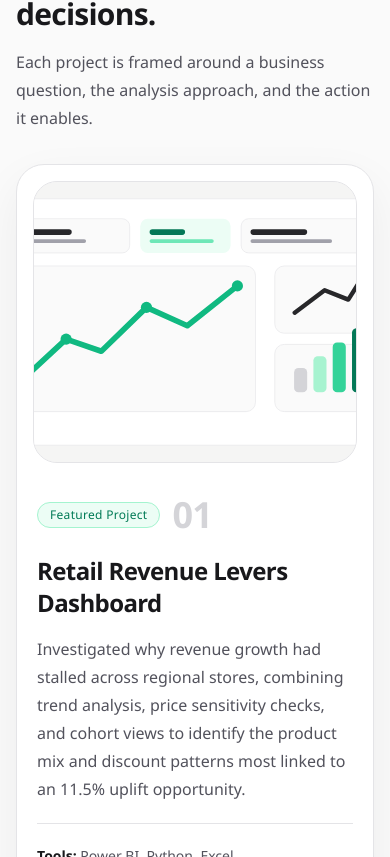
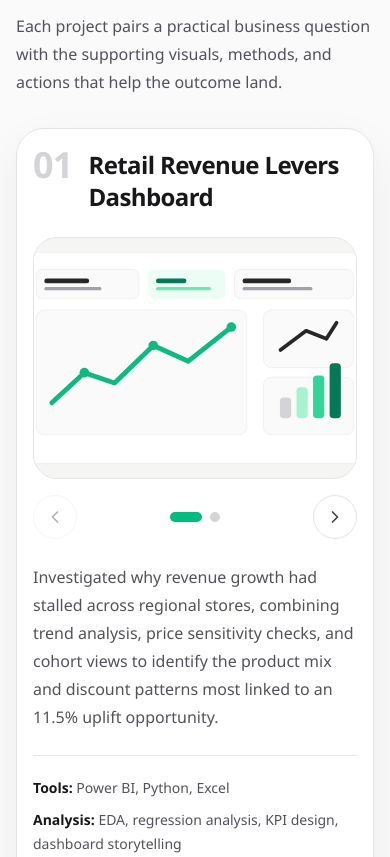
Before and after one commit to joanne-thai/joanne-thai.github.io, a React (Vite) app: page / in a window 390 px wide. Shown: the part 2407-3264 px from the top of the page. Built offline with nearby package versions, Linux system fonts and the light colour scheme.

Commit message:
update project section

```diff
--- a/index.html
+++ b/index.html
@@ -10,6 +10,7 @@
       name="description"
       content="Joanne Thai is a data analyst building thoughtful dashboards, business insights, and case-study driven reporting experiences."
     />
+    <link rel="icon" type="image/svg+xml" href="/favicon.svg" />
     <title>Joanne Thai | Data Analyst Portfolio</title>
   </head>
   <body>
--- a/src/components/project-showcase-card.tsx
+++ b/src/components/project-showcase-card.tsx
@@ -1,6 +1,6 @@
-import { ArrowUpRight } from "lucide-react";
+import { ArrowRight, ArrowUpRight, ChevronLeft, ChevronRight } from "lucide-react";
+import { useRef, useState } from "react";
 import { Link } from "react-router-dom";
-import { Badge } from "@/components/ui/badge";
 import { buttonVariants } from "@/components/ui/button";
 import { Card } from "@/components/ui/card";
 import { cn } from "@/lib/utils";
@@ -12,10 +12,9 @@ interface ProjectShowcaseCardProps {
   description: string;
   tools: string;
   analysis: string;
-  image: string;
+  images: string[];
   githubUrl: string;
   detailPageEnabled: boolean;
-  badge?: string;
 }
 
 export function ProjectShowcaseCard({
@@ -25,30 +24,131 @@ export function ProjectShowcaseCard({
   description,
   tools,
   analysis,
-  image,
+  images,
   githubUrl,
   detailPageEnabled,
-  badge,
 }: ProjectShowcaseCardProps) {
+  const showcaseImages = images.length >= 2 ? images.slice(0, 2) : [images[0], images[0]];
+  const sliderRef = useRef<HTMLDivElement | null>(null);
+  const [activeSlide, setActiveSlide] = useState(0);
+
+  const scrollToSlide = (nextIndex: number) => {
+    const slider = sliderRef.current;
+
+    if (!slider) {
+      return;
+    }
+
+    const clampedIndex = Math.max(0, Math.min(nextIndex, showcaseImages.length - 1));
+    slider.scrollTo({
+      left: clampedIndex * slider.clientWidth,
+      behavior: "smooth",
+    });
+    setActiveSlide(clampedIndex);
+  };
+
+  const handleSliderScroll = () => {
+    const slider = sliderRef.current;
+
+    if (!slider || slider.clientWidth === 0) {
+      return;
+    }
+
+    const nextSlide = Math.round(slider.scrollLeft / slider.clientWidth);
+    if (nextSlide !== activeSlide) {
+      setActiveSlide(nextSlide);
+    }
+  };
+
   return (
-    <Card className="overflow-hidden p-4 transition duration-300 hover:-translate-y-0.5 hover:shadow-soft-lg sm:p-6">
-      <div className="grid gap-6 lg:grid-cols-[1.15fr_0.85fr] lg:items-center lg:gap-8">
-        <div className="overflow-hidden rounded-[24px] border border-zinc-200 bg-zinc-100">
-          <img src={image} alt={title} className="h-full min-h-[280px] w-full object-cover" />
+    <Card className="overflow-hidden p-4 transition duration-300 hover:-translate-y-0.5 hover:shadow-soft-lg sm:p-6 lg:p-8">
+      <div className="space-y-6 lg:space-y-8">
+        <div className="flex items-start gap-4 sm:gap-5">
+          <span className="shrink-0 text-4xl font-semibold tracking-tight text-zinc-300 sm:text-5xl">{index}</span>
+          <h3 className="max-w-2xl pt-1 text-2xl font-semibold tracking-tight text-zinc-900 sm:text-[2rem]">{title}</h3>
         </div>
 
-        <div className="flex flex-col gap-5 px-1 py-2">
-          <div className="flex flex-wrap items-center gap-3">
-            {badge ? <Badge>{badge}</Badge> : null}
-            <span className="text-4xl font-semibold tracking-tight text-zinc-300">{index}</span>
+        <div className="space-y-4 lg:hidden">
+          <div
+            ref={sliderRef}
+            onScroll={handleSliderScroll}
+            className="flex snap-x snap-mandatory gap-4 overflow-x-auto scroll-smooth [scrollbar-width:none] [-ms-overflow-style:none] [&::-webkit-scrollbar]:hidden"
+          >
+            {showcaseImages.map((image, imageIndex) => (
+              <div
+                key={`${slug}-${imageIndex}`}
+                className="min-w-full snap-center overflow-hidden rounded-[24px] border border-zinc-200 bg-zinc-100"
+              >
+                <img
+                  src={image}
+                  alt={`${title} preview ${imageIndex + 1}`}
+                  className="h-[240px] w-full object-cover sm:h-[280px]"
+                />
+              </div>
+            ))}
           </div>
 
           <div>
-            <h3 className="text-2xl font-semibold tracking-tight text-zinc-900 sm:text-[2rem]">{title}</h3>
-            <p className="mt-4 text-base leading-7 text-zinc-600">{description}</p>
+            <div className="flex items-center justify-between gap-4">
+              <button
+                type="button"
+                onClick={() => scrollToSlide(activeSlide - 1)}
+                disabled={activeSlide === 0}
+                className="inline-flex size-11 items-center justify-center rounded-full border border-zinc-200 bg-white text-zinc-700 transition hover:border-zinc-300 hover:text-zinc-900 disabled:cursor-not-allowed disabled:opacity-40"
+                aria-label="Previous project image"
+              >
+                <ChevronLeft className="size-5" />
+              </button>
+
+              <div className="flex items-center gap-2">
+                {showcaseImages.map((_, imageIndex) => (
+                  <button
+                    key={`${slug}-dot-${imageIndex}`}
+                    type="button"
+                    onClick={() => scrollToSlide(imageIndex)}
+                    className={cn(
+                      "h-2.5 rounded-full transition",
+                      activeSlide === imageIndex ? "w-8 bg-emerald-500" : "w-2.5 bg-zinc-300 hover:bg-zinc-400",
+                    )}
+                    aria-label={`Go to project image ${imageIndex + 1}`}
+                    aria-pressed={activeSlide === imageIndex}
+                  />
+                ))}
               </div>
 
-          <div className="space-y-2 border-t border-zinc-200 pt-5">
+              <button
+                type="button"
+                onClick={() => scrollToSlide(activeSlide + 1)}
+                disabled={activeSlide === showcaseImages.length - 1}
+                className="inline-flex size-11 items-center justify-center rounded-full border border-zinc-200 bg-white text-zinc-700 transition hover:border-zinc-300 hover:text-zinc-900 disabled:cursor-not-allowed disabled:opacity-40"
+                aria-label="Next project image"
+              >
+                <ChevronRight className="size-5" />
+              </button>
+            </div>
+          </div>
+        </div>
+
+        <div className="hidden gap-2 lg:grid lg:grid-cols-2">
+          {showcaseImages.map((image, imageIndex) => (
+            <div
+              key={`${slug}-desktop-${imageIndex}`}
+              className="overflow-hidden odd:rounded-tl-md odd:rounded-bl-md even:rounded-tr-md even:rounded-br-md border border-zinc-200 bg-zinc-100"
+            >
+              <img
+                src={image}
+                alt={`${title} preview ${imageIndex + 1}`}
+                className="h-80 w-full object-cover xl:h-85"
+              />
+            </div>
+          ))}
+        </div>
+
+        <div className="grid gap-6 lg:grid-cols-[1.05fr_0.95fr] lg:gap-8">
+          <p className="text-base leading-7 text-zinc-600">{description}</p>
+
+          <div className="space-y-5 border-t border-zinc-200 pt-5 lg:border-t-0 lg:border-l lg:pl-8 lg:pt-0">
+            <div className="space-y-2">
               <p className="text-sm leading-6 text-zinc-600">
                 <span className="font-semibold text-zinc-900">Tools:</span> {tools}
               </p>
@@ -57,10 +157,11 @@ export function ProjectShowcaseCard({
               </p>
             </div>
 
-          <div className="flex flex-wrap gap-3 pt-2">
+            <div className="flex flex-wrap gap-3">
               {detailPageEnabled ? (
                 <Link to={`/projects/${slug}`} className={buttonVariants({ variant: "secondary" })}>
                   View Detail
+                  <ArrowRight className="size-4" />
                 </Link>
               ) : null}
 
@@ -76,6 +177,7 @@ export function ProjectShowcaseCard({
             </div>
           </div>
         </div>
+      </div>
     </Card>
   );
 }
--- a/src/data/portfolio.ts
+++ b/src/data/portfolio.ts
@@ -57,12 +57,12 @@ export const portfolio = {
       },
       {
         label: "Email",
-        href: "mailto:hello@joannethai.com",
+        href: "mailto:joannethai.work@gmail.com",
         icon: Mail,
       },
       {
         label: "Coffee Chat",
-        href: "https://app.gong.io/meet/joanne-thai",
+        href: "https://calendly.com/joannethai-work/letschat",
         icon: MessageSquareMore,
         external: true,
       },
@@ -208,15 +208,15 @@ export const portfolio = {
     },
     {
       label: "Gmail",
-      value: "hello@joannethai.com",
-      href: "mailto:hello@joannethai.com",
+      value: "joannethai.work@gmail.com",
+      href: "mailto:joannethai.work@gmail.com",
       icon: Mail,
       cta: "Send email",
     },
     {
       label: "Coffee Chat",
-      value: "Book a quick intro via Gong",
-      href: "https://app.gong.io/meet/joanne-thai",
+      value: "Book a Google Meet via Calendly",
+      href: "https://calendly.com/joannethai-work/letschat",
       icon: CalendarDays,
       external: true,
       cta: "Schedule chat",
--- a/src/pages/home-page.tsx
+++ b/src/pages/home-page.tsx
@@ -89,9 +89,9 @@ export function HomePage() {
       <section id="projects" className="section-shell">
         <div className="page-shell space-y-8">
           <SectionHeading
-            eyebrow="Projects"
-            title="Case-study style work that shows how analysis can support better decisions."
-            description="Each project is framed around a business question, the analysis approach, and the action it enables."
+            eyebrow="Featured Projects"
+            title="Case-study work that turns analysis into clear business direction."
+            description="Each project pairs a practical business question with the supporting visuals, methods, and actions that help the outcome land."
           />
 
           <div className="space-y-6">
@@ -104,10 +104,9 @@ export function HomePage() {
                 description={project.shortDescription}
                 tools={project.tools}
                 analysis={project.analysis}
-                image={project.thumbnail}
+                images={[project.thumbnail, project.images[0] ?? project.thumbnail]}
                 githubUrl={project.githubUrl}
                 detailPageEnabled={project.detailPageEnabled}
-                badge={project.badge}
               />
             ))}
           </div>
```
Also changed, not shown: public/favicon.svg (added). Lines whose indentation alone changed are shown as unchanged.
